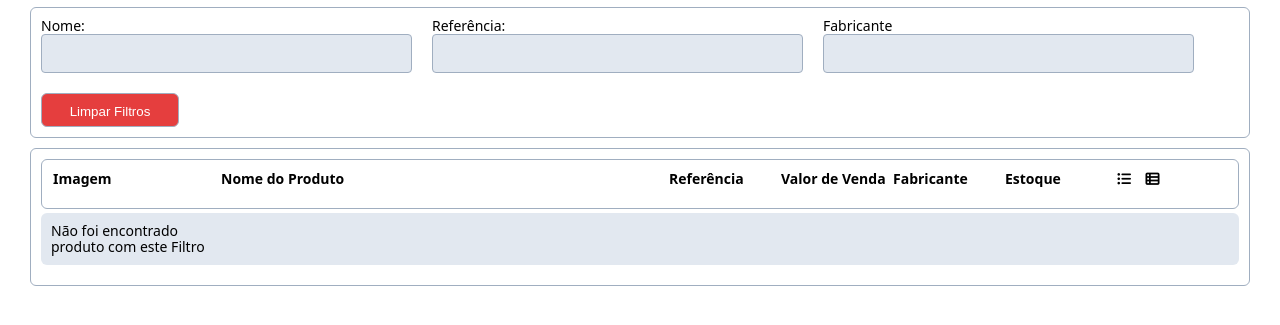
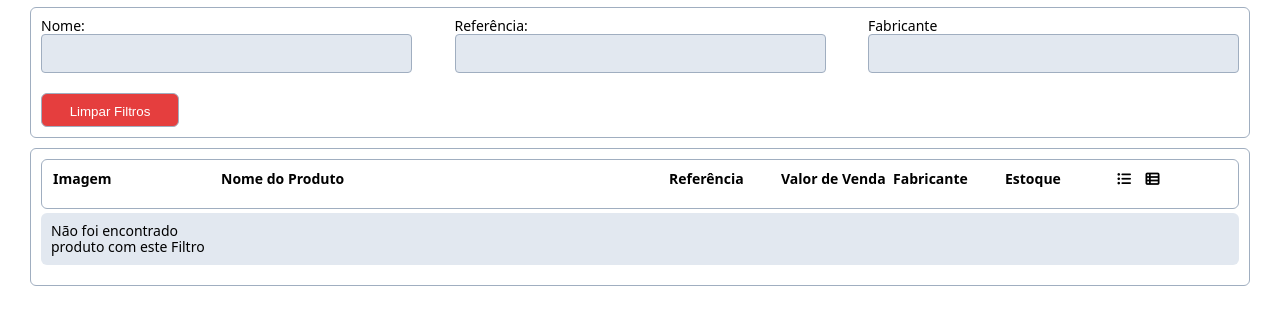
Before and after one commit to ZanellaIgor/CRUD-de-Produtos, a plain HTML site: page index.html in a window 1280 px wide. Shown: the part 109-434 px from the top of the page. Drawn offline with nearby package versions, Linux system fonts and the light colour scheme; no server answers.

Commit message:
ajuste button

```diff
--- a/index.css
+++ b/index.css
@@ -28,8 +28,9 @@ form {
     display: flex;
     flex-direction: row;
     flex-wrap: wrap;
-    align-content: space-around;
+    justify-content: space-between;
     border: 1px solid #A0AEC0;
+    align-items: center;
     border-radius: 6px;
     font-size: 14px;
     line-height: 16px;
--- a/index.js
+++ b/index.js
@@ -4,8 +4,6 @@ const url = "https://homologacao.windel.com.br:3000/teste-front"
 //const de ordenação da lista
 const ordemCrescente = true;
 
-//const renderização
-let renderTimerId = null;
 
 const paginaAtual = 1;
 
@@ -162,9 +160,7 @@ function listaDeProdutosRender(produtos) {
         linha.appendChild(celulaFabricante)
         linha.appendChild(celulaEstoque)
         linha.appendChild(celulaIcons)
-
         tabelaProdutos.appendChild(linha)
-
     }
 }
 listaDeProdutos()
```
